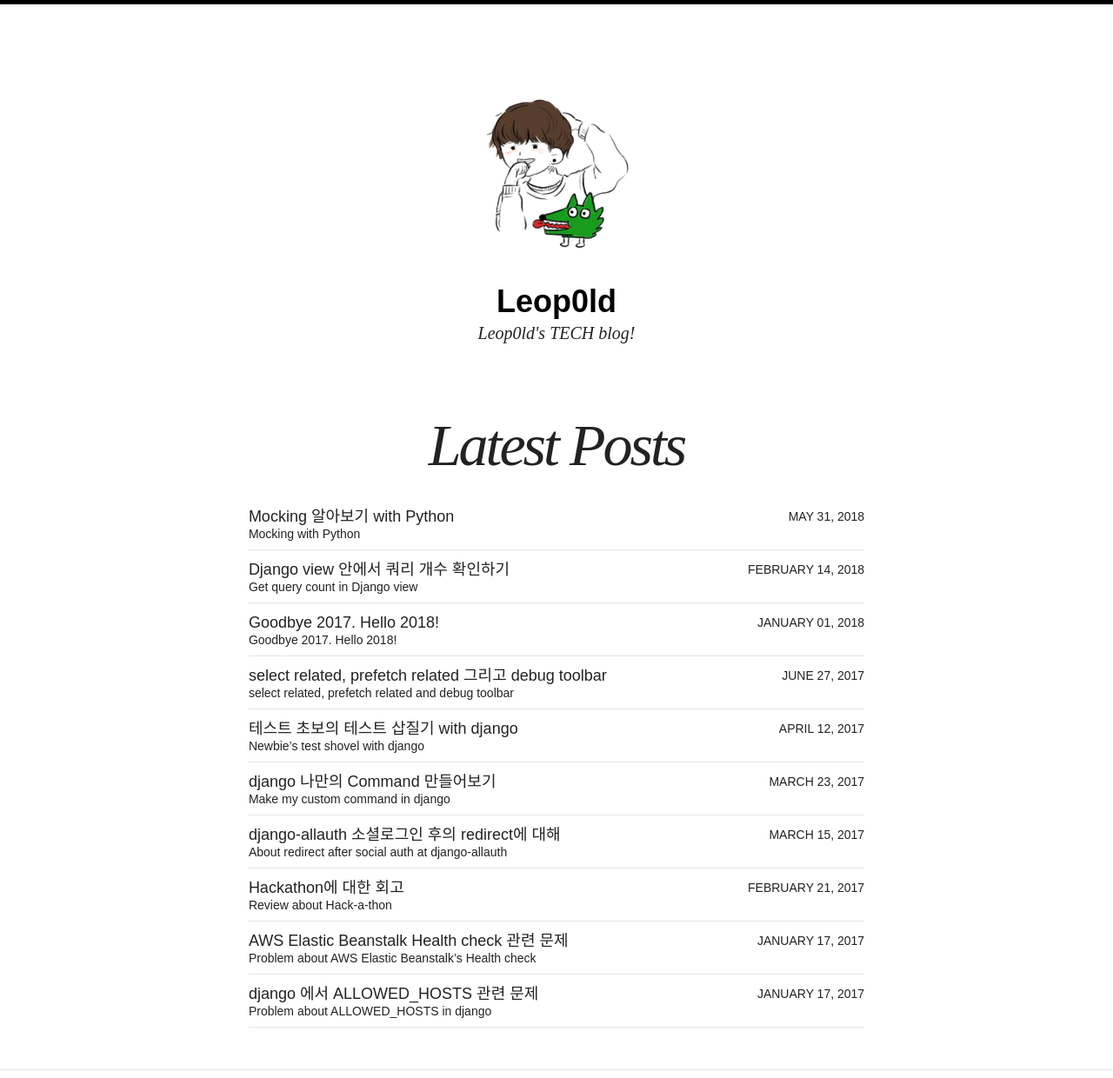
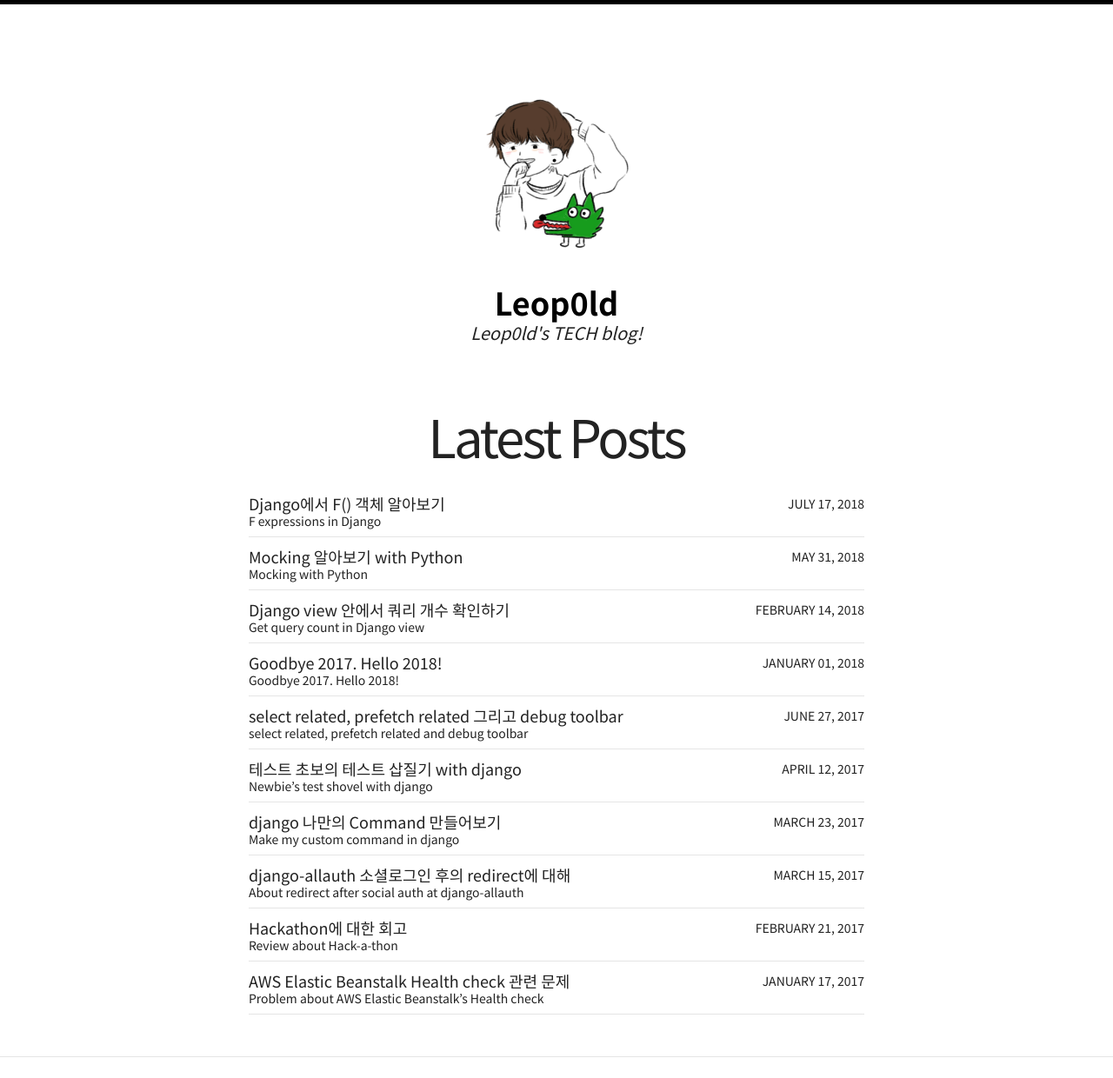
Before and after one commit to myungseokang/blog, a Jekyll site: the page built from index.html, in a window 1280 px wide, cut to the strip 0-1240 px from the top of the page. Shown: the whole strip at 87% size. Built offline with Jekyll 4.4.1, drawn with Linux system fonts in a browser that asks for light colours; nearby versions of some CDN libraries; a style sheet for code colours, icons or effects is not loaded; some of the changed lines change nothing that is shown.

Commit message:
Django F() 객체 알아보기 포스팅 추가

````diff
--- /dev/null
+++ b/_posts/2018-07-17-django-f-class.md
@@ -0,0 +1,125 @@
+---
+layout: post
+title: "Django에서 F() 객체 알아보기"
+categories: posts
+excerpt: "F expressions in Django"
+tags: [python, django, f-expressions]
+author: leop0ld
+comments: true
+share: true
+ads: true
+date: 2018-07-17
+---
+
+> 이 글은 Django 2.0 기준으로 작성되었습니다.<br/>
+> 참고: [Query Expressions 공식 문서](https://docs.djangoproject.com/en/2.0/ref/models/expressions/#f-expressions)
+
+Django 공식 문서에서 **쿼리 표현식 (Query Expressions)**이란 `create`, `update`, `filter`, `order by`, `annotation`, `aggreagate`의 일부로 사용할 수 있는 값 혹은 표현식을 일컫는다.
+이러한 쿼리 표현식의 핵심이 되는 클래스가 바로 `F()` 객체이다.
+
+Django 공식 문서에서 `F()` 객체에 대한 정의를 보자면,
+
+> F() 객체는 모델의 필드 혹은 어노테이트된 열의 값을 나타낸다.
+> 실제로 데이터베이스에서 Python 메모리로 가져오지 않고, 모델 필드 값을 참조하고 이를 데이터베이스에서 사용하여 작업할 수 있다.
+
+한마디로 Django에서 `F()` 객체를 사용하게 되면, 그 연산에 해당하는 쿼리를 만들어낸다는 것이다.
+
+아래 예제를 통해 설명해보겠다.
+
+```python
+reporter = Reporters.objects.get(name='Tintin')
+reporter.stories_filed += 1
+reporter.save()
+```
+
+위의 예제에서는 `reporter.stories_filed` 값을 데이터베이스에서 Python 메모리로 가져와서 Python 연산자를 통해 데이터를 조작하고 그 값을 다시 데이터베이스에 저장했다.
+
+하지만 이 작업을 다음과 같이 할 수도 있다.
+
+```python
+from django.db.models import F
+
+reporter = Reporters.objects.get(name='Tintin')
+reporter.stories_filed = F('stories_filed') + 1
+reporter.save()
+```
+
+위의 예제의 `reporter.stories_filed = F('stories_filed') + 1` 이 라인에서 Python 연산자를 사용한 것처럼 보이지만 아니다.
+
+Django에서는 `F()` 객체를 만나면, Python 연산자를 오버라이딩하여 캡슐화된 SQL문을 생성한다.
+
+위의 작업은 전적으로 데이터베이스에서 처리하므로, Python에서는 `reporter.stories_filed`에 대해 알 수 없다.
+
+따라서 위의 작업으로 저장된 새로운 값을 사용하려면 반드시 아래 코드처럼 다시 불러와야 한다.
+
+```python
+reporter = Reporters.objects.get(pk=reporter.pk)
+# 또는 간결하게 아래처럼
+reporter.refresh_from_db()
+```
+
+`F()` 객체의 이점은
+
+1. Python이 아닌 데이터베이스에서 해당 연산을 처리한다는 점과,
+2. 몇몇 작업에 필요한 쿼리 수를 줄일 수 있다는 점이다.
+
+또 `F()` 객체의 또 다른 이점은 **경쟁 조건 (race condition)을 피할 수 있다는 점이다**.
+
+만약 Python 스레드가 여러 개가 실행되고 있던 경우에, 2개의 스레드(1번, 2번)에서 `reporter.stories_filed` 값을 1 증가시켰다고 가정해보자.
+
+그렇게 되면 1번 스레드의 작업은 손실된다.
+
+하지만 `F()` 객체를 사용하게 될 경우, Python에서 해당 값을 메모리에 가지고 있다가 처리하는 것이 아니라 데이터베이스에서 해당 작업을 처리하기 때문에 이러한 경쟁 조건을 피할 수 있다.
+
+이렇게 좋은 `F()` 객체를 사용할 때도 주의해야할 점이 있다.
+
+모델 필드에 할당된 `F()` 객체는 모델 인스턴스를 저장한 후에도 유지되며 각 `save()`에 적용됩니다.
+
+```python
+reporter = Reporters.objects.get(name='Tintin')
+reporter.stories_filed = F('stories_filed') + 1
+reporter.save()
+
+reporter.name = 'Tintin Jr.'
+reporter.save()
+```
+
+처음 `reporter.stories_filed` 값이 1이었다고 가정하고, 위의 코드를 실행하게 되면 `reporter.stories_filed` 값은 3이 되어있다.
+
+`F()` 객체는 어노테이션, 필터링, 정렬에도 굉장히 효과적으로 사용할 수 있다.
+
+정렬에 사용되는 예시를 보자.
+
+```python
+from django.db.models import F
+Company.object.order_by(F('last_contacted').desc(nulls_last=True))
+```
+
+위의 코드는 `Company` 모델 인스턴스들을 `last_contacted` 필드를 기준으로 내림차순 정렬하되, 해당 필드가 null 값을 가졌을 경우에 제일 뒤로 보낸다.
+
+반대로 `nulls_first` 옵션도 있고, `.asc()` 메서드도 있다.
+
+그리고 어노테이션에도 유용하게 쓰인다.
+
+```python
+company = Company.objects.annotate(
+    chairs_needed=F('num_employees') - F('num_chairs'))
+```
+
+위처럼 모델 인스턴스의 필드 값을 이용해 간단한 연산을 해서 동적으로 필드를 추가해줄 수도 있다.
+
+만약 필드가 다른 타입이라면, `F()` 객체에서는 `output_field`를 지정할 수 없으니 아래처럼 `ExpressionWrapper`로 해당 표현식을 감싸줘야 한다.
+
+```
+from django.db.models import DateTimeField, ExpressionWrapper, F
+
+Ticket.objects.annotate(
+    expires=ExpressionWrapper(
+        F('active_at') + F('duration'), output_field=DateTimeField()))
+```
+
+그리고 `F()` 객체가 `ForeignKey`를 참조하게 될 경우, `F()` 객체는 모델 인스턴스 대신 `primary key`를 반환한다.
+
+외에도 `F()` 객체의 사용법은 굉장히 다양하다. 때에 따라 적절한 사용법을 찾으면 좋을 것 같다.
+
+읽어주셔서 고맙습니다 :D
--- a/_sass/_page.scss
+++ b/_sass/_page.scss
@@ -81,10 +81,9 @@ span + .entry-title {
 
 .entry-title {
 	font-family: $alt-font;
-	font-style: italic;
-	@include font-size(36,yes,36);
+	@include font-size(32,yes,32);
 	font-weight: 400;
-	line-height: 1.3;
+	line-height: 1.5;
 	letter-spacing: -3px;
 	word-break: keep-all;
 
@@ -94,11 +93,11 @@ span + .entry-title {
 	}
 
 	@include media($medium) {
-		@include font-size(52,yes,54);
+		@include font-size(46,yes,48);
 	}
 
 	@include media($large) {
-		@include font-size(68,yes,72);
+		@include font-size(60,yes,64);
 	}
 }
 
--- a/_sass/_variables.scss
+++ b/_sass/_variables.scss
@@ -1,9 +1,9 @@
 // TYPOGRAPHY ================================================
-$base-font                : 'source-sans-pro', sans-serif;
+$base-font                : 'Noto Sans KR', sans-serif;
 $heading-font             : $base-font;
 $caption-font             : $base-font;
-$code-font                : 'source-code-pro', monospace;
-$alt-font                 : 'volkhov', serif;
+$code-font                : 'Hack', monospace;
+$alt-font                 : 'Noto Sans KR', serif;
 
 $doc-font-size            : 16;
 $doc-line-height          : 24;
--- a/assets/css/main.scss
+++ b/assets/css/main.scss
@@ -10,6 +10,9 @@ sitemap: false
  *  Twitter: http://twitter.com/mmistakes
  *
 */
+
+@import "https://fonts.googleapis.com/earlyaccess/notosanskr.css";
+@import "https://cdn.jsdelivr.net/npm/hack-font@3/build/web/hack.css";
 
 @import "variables";
 
````
